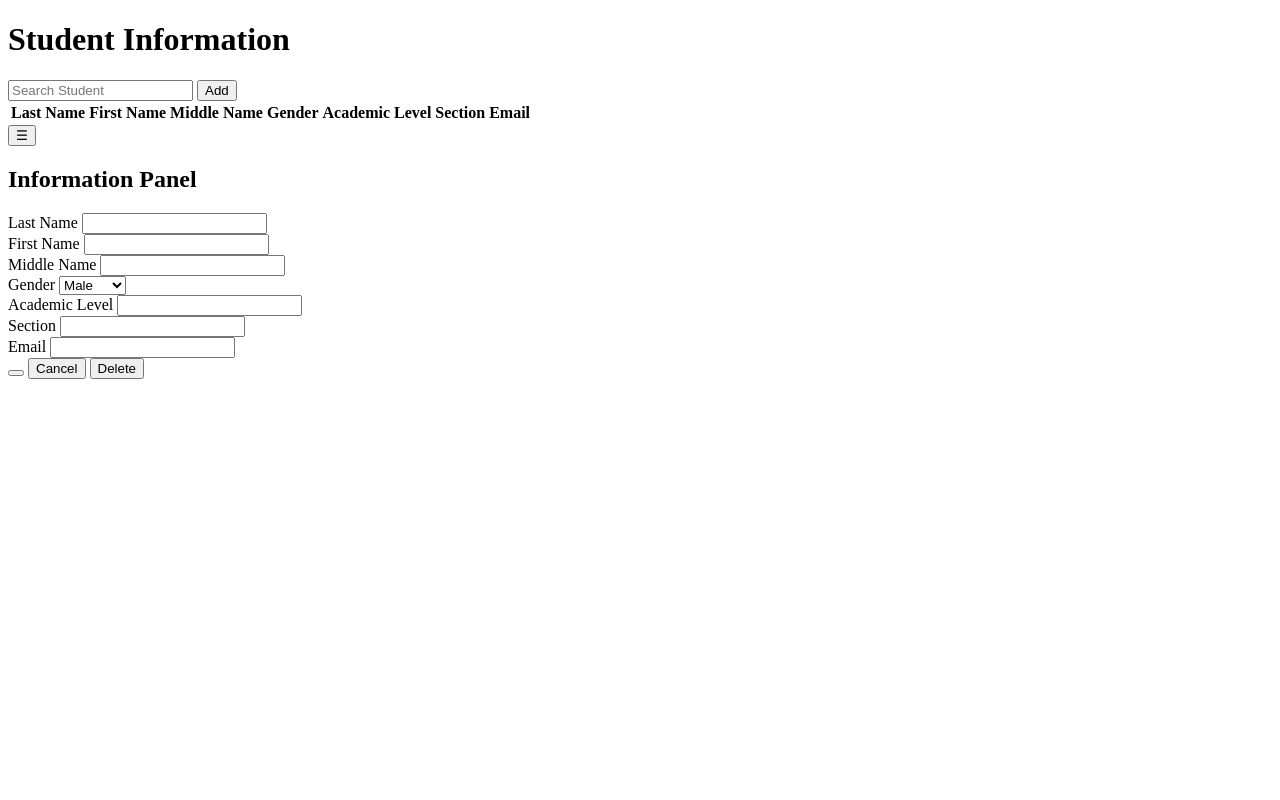
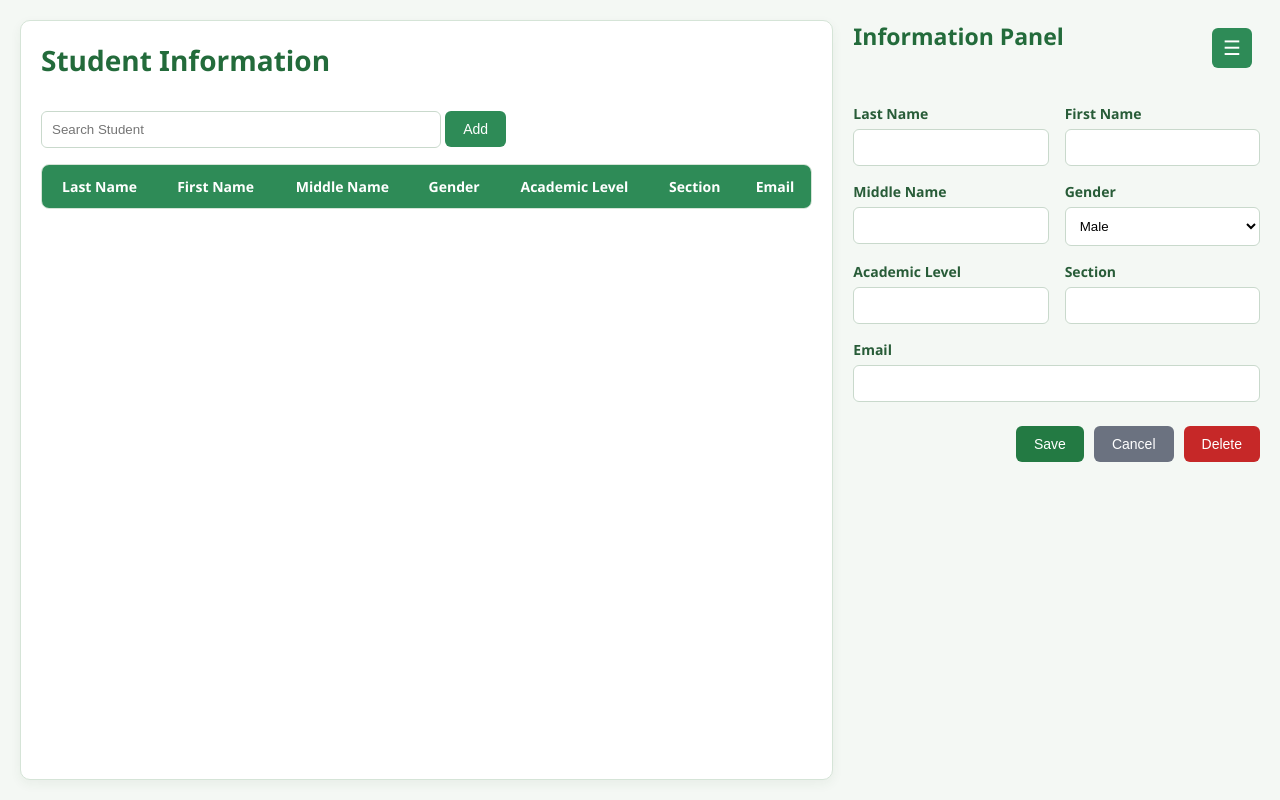
Before and after one commit to NeljeanBinas/Student-Info, a plain HTML site: page Frontend/Pages/tables.html in a window 1280 px wide. Drawn offline with Linux system fonts and the light colour scheme.

Commit message:
[Add] CSS Stylesheet and Theme Plus Buttons (Not Working)

```diff
--- a/Frontend/Design/stylesheet.css
+++ b/Frontend/Design/stylesheet.css
@@ -0,0 +1,270 @@
+/* MAin Stylesheet for the Page Tables, Needs More CSS If adding more LAyers for the PAge */
+
+* {
+  margin: 0;
+  padding: 0;
+  box-sizing: border-box;
+}
+
+body {
+  font-family: "Segoe UI", Arial, sans-serif;
+  background: #f4f8f4;
+  color: #26352b;
+}
+
+/*Main Themne LAyout Need to Adjust Later for Mobile view and Screen Change to vary           */
+
+.main-container {
+  width: 100%;
+  min-height: 100vh;
+  display: grid;
+  grid-template-columns: 2fr 1fr;
+  gap: 20px;
+  padding: 20px;
+  position: relative;
+}
+
+/*Panels For the List and Edit for Looks*/
+.col1,
+.col2 {
+  background: #ffffff;
+  padding: 20px;
+  border: 1px solid #d5e4d7;
+  border-radius: 10px;
+  box-shadow: 0 4px 12px rgba(28, 75, 42, 0.06);
+}
+
+/*First Form*/
+.col1 {
+  min-width: 0;
+  overflow: hidden;
+}
+
+/*Form2*/
+.col2 {
+  min-width: 0;
+  display: flex;
+  justify-content: center;
+  align-items: flex-start;
+}
+
+/* headER*/
+
+.header,
+.student-header {
+  display: flex;
+  justify-content: space-between;
+  align-items: center;
+  gap: 12px;
+  margin-bottom: 20px;
+  padding-bottom: 12px;
+}
+
+.header h1 {
+  font-size: 28px;
+  color: #236b3b;
+  font-weight: 700;
+}
+
+/*Button Styles LAter Will Change for the Express*/
+
+.header-buttons,
+.panel-buttons {
+  display: flex;
+  flex-wrap: wrap;
+  gap: 10px;
+}
+
+.btn-add,
+.btn-delete,
+.btn-save,
+.btn-cancel {
+  padding: 10px 18px;
+  border: none;
+  border-radius: 6px;
+  color: #ffffff;
+  cursor: pointer;
+  font-size: 14px;
+  transition: background 0.2s;
+}
+
+.btn-add {
+  background: #2e8b57;
+}
+
+.btn-delete {
+  background: #c62828;
+}
+
+.btn-save {
+  background: #237a43;
+}
+
+.btn-cancel {
+  background: #6b7280;
+}
+
+.btn-add:hover,
+.btn-save:hover {
+  background: #1e653b;
+}
+
+.btn-delete:hover {
+  background: #a61f1f;
+}
+
+.btn-cancel:hover {
+  background: #4b5563;
+}
+
+/* Search Does Nothing yet, Will Update in  */
+
+.search-container {
+  margin-bottom: 16px;
+}
+
+.search-container input {
+  width: 100%;
+  max-width: 400px;
+  padding: 10px;
+  border: 1px solid #c9d9cc;
+  border-radius: 6px;
+  outline: none;
+}
+
+.search-container input:focus {
+  border-color: #2e8b57;
+  box-shadow: 0 0 0 3px rgba(46, 139, 87, 0.12);
+}
+
+/* TAble Appearasnce */
+
+.table-container {
+  background: #ffffff;
+  max-height: 75vh;
+  overflow: auto;
+  border: 1px solid #d5e4d7;
+  border-radius: 8px;
+}
+
+table {
+  width: 100%;
+  border-collapse: collapse;
+}
+
+thead {
+  position: sticky;
+  top: 0;
+  background: #2e8b57;
+  z-index: 1;
+}
+
+th {
+  padding: 12px;
+  color: #ffffff;
+  font-size: 14px;
+  font-weight: 600;
+  white-space: nowrap;
+}
+
+td {
+  padding: 12px;
+  text-align: center;
+  border-bottom: 1px solid #e2eae3;
+}
+
+tbody tr:nth-child(even) {
+  background: #f4f8f4;
+}
+
+tbody tr:hover {
+  background: #e5f3e8;
+}
+
+/*Forms */
+
+.student-panel {
+  width: 100%;
+}
+
+.student-panel h2 {
+  color: #236b3b;
+  margin-bottom: 20px;
+  font-size: 23px;
+}
+
+.student-form {
+  display: grid;
+  grid-template-columns: 1fr 1fr;
+  gap: 16px;
+}
+
+.form-group {
+  display: flex;
+  flex-direction: column;
+  min-width: 0;
+}
+
+.form-group label {
+  margin-bottom: 6px;
+  color: #285c38;
+  font-size: 14px;
+  font-weight: 600;
+}
+
+.form-group input,
+.form-group select {
+  width: 100%;
+  min-width: 0;
+  padding: 10px;
+  border: 1px solid #c9d9cc;
+  border-radius: 6px;
+  outline: none;
+  background: #ffffff;
+}
+
+.form-group input:focus,
+.form-group select:focus {
+  border-color: #2e8b57;
+  box-shadow: 0 0 0 3px rgba(46, 139, 87, 0.12);
+}
+
+.email {
+  grid-column: 1 / -1;
+}
+
+.panel-buttons {
+  justify-content: flex-end;
+  margin-top: 24px;
+}
+
+/*Collapsing Button {Anel*/
+
+#togglePanel {
+  position: absolute;
+  top: 28px;
+  right: 28px;
+  width: 40px;
+  height: 40px;
+  background: #2e8b57;
+  color: #ffffff;
+  border: none;
+  border-radius: 6px;
+  cursor: pointer;
+  font-size: 20px;
+  display: flex;
+  justify-content: center;
+  align-items: center;
+}
+
+#togglePanel:hover {
+  background: #1e653b;
+}
+
+.main-container.collapsed {
+  grid-template-columns: 1fr;
+}
+
+.main-container.collapsed .col2 {
+  display: none;
+}
--- a/Frontend/Pages/tables.html
+++ b/Frontend/Pages/tables.html
@@ -3,6 +3,7 @@
   <head>
     <meta charset="UTF-8" />
     <meta name="viewport" content="width=`, initial-scale=1.0" />
+    <link rel="stylesheet" href="../Design/stylesheet.css" />
     <title>Document</title>
   </head>
   <body>
@@ -90,7 +91,7 @@
         </div>
 
         <div class="panel-buttons">
-          <button class="btn-save" id="saveButton"></button>
+          <button class="btn-save" id="saveButton">Save</button>
 
           <button class="btn-cancel" id="cancelButton">Cancel</button>
 
```
Also changed, not shown: index.html (+12 -0 lines).
